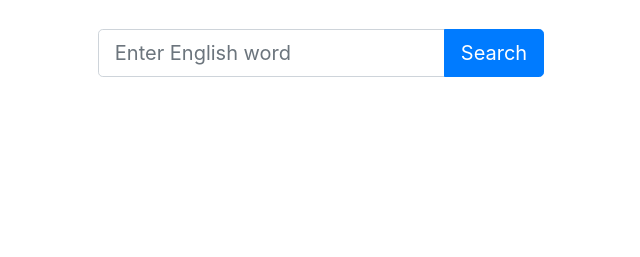
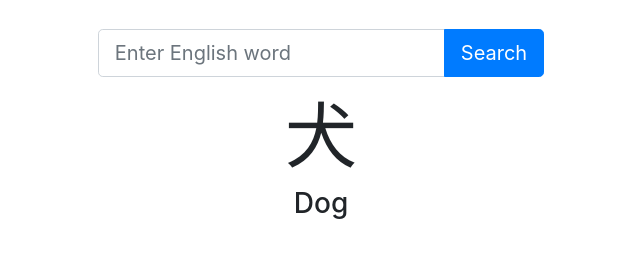
Before and after one commit to krlenell/kanji-dictionary, a plain HTML site: page index.html in a window 1280 px wide. Shown: the part 51-308 px from the top of the page, without its empty margins (319-959 px from the left). Drawn offline with nearby package versions, Linux system fonts and the light colour scheme.

Commit message:
added basic appearance for kanji and search term

```diff
--- a/index.html
+++ b/index.html
@@ -14,12 +14,16 @@
     <div class="row justify-content-center">
       <form action="" method="get">
         <div class="input-group input-group-lg mb-3">
-          <input type="text" placeholder="Enter English word" class="form-control">
+          <input type="text" name="kanji" placeholder="Enter English word" class="form-control">
           <div class="input-group-append">
             <input class="btn btn-primary" type="submit" value="Search">
           </div>
         </div>
       </form>
+    </div>
+    <div class="row align-items-center flex-column">
+      <h1 class="display-3" id="kanji">犬</h1>
+      <h3 id="basic-meaning">Dog</h3>
     </div>
   </div>
 
```
